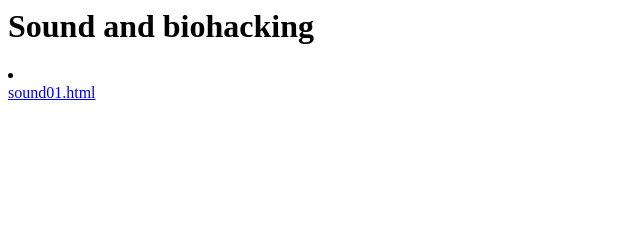
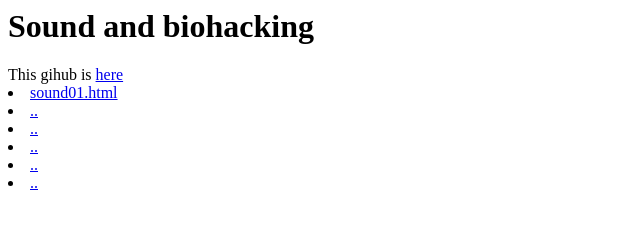
Before and after one commit to hpssjellis/sound-biohacking, a plain HTML site: page public/index.html in a window 1280 px wide. Shown: the whole page, without its empty margins (0-640 px from the left). Drawn offline with Linux system fonts and the light colour scheme.

Commit message:
Update index.html

```diff
--- a/public/index.html
+++ b/public/index.html
@@ -1,3 +1,10 @@
 
 <h1>Sound and biohacking</h1>
-<li></li><a href="sound01.html">sound01.html</a>
+
+This gihub is <a href="https://github.com/hpssjellis/sound-biohacking">here</a>
+<li><a href="sound01.html">sound01.html</a>
+<li><a href="sound0.html">..</a>
+<li><a href="sound0.html">..</a>
+<li><a href="sound0.html">..</a>
+<li><a href="sound0.html">..</a>
+<li><a href="sound0.html">..</a>
```
